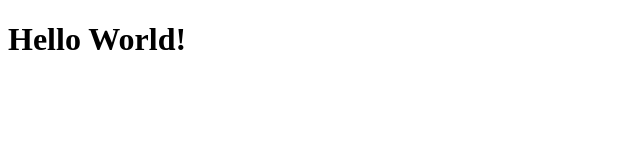
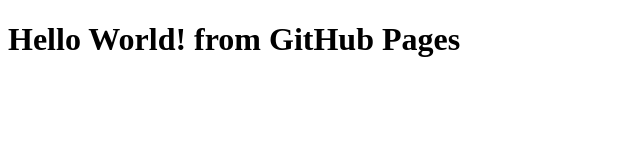
Before and after one commit to appyspaces/hello-appy-concept, a plain HTML site: page index.html in a window 1280 px wide. Shown: the whole page, without its empty margins (0-640 px from the left). Drawn offline with Linux system fonts and the light colour scheme.

Commit message:
update title

```diff
--- a/index.html
+++ b/index.html
@@ -6,6 +6,7 @@
         <title>Document</title>
     </head>
     <body>
-        <h1>Hello World!</h1>
+        <h1>Hello World! from GitHub Pages</h1>
+        <!-- add some private comment before publishing -->
     </body>
 </html>
```
